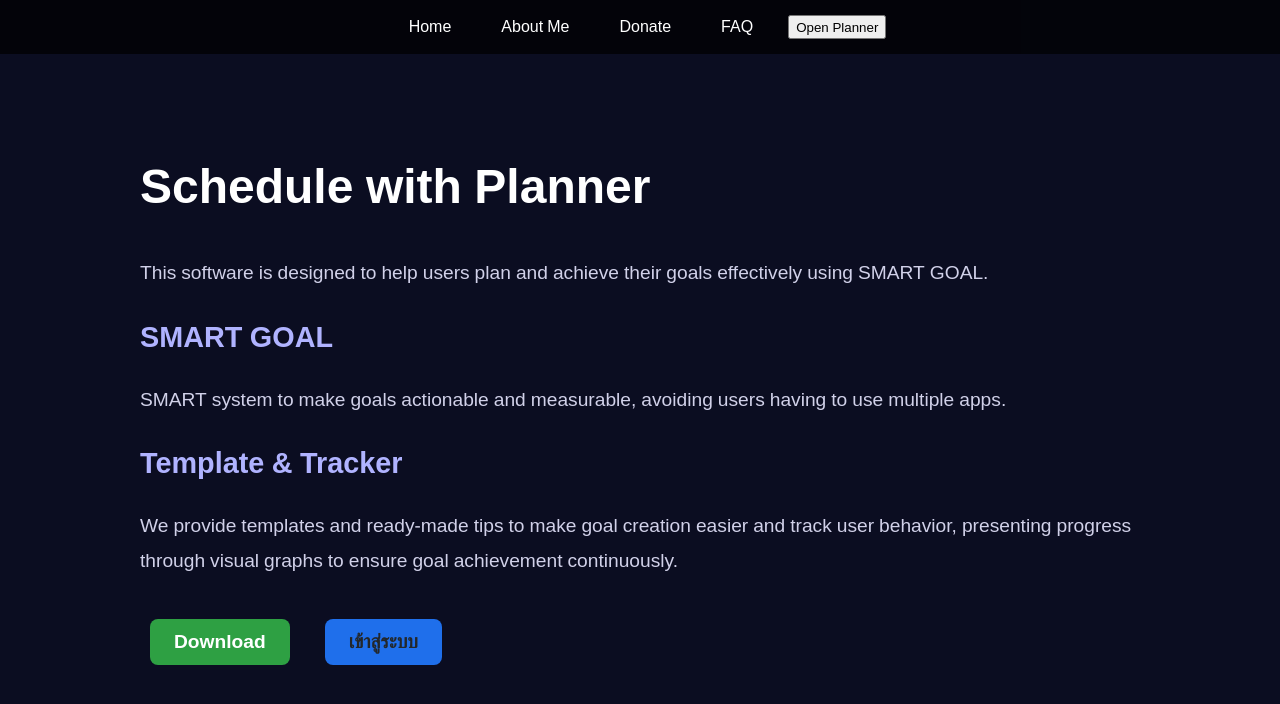
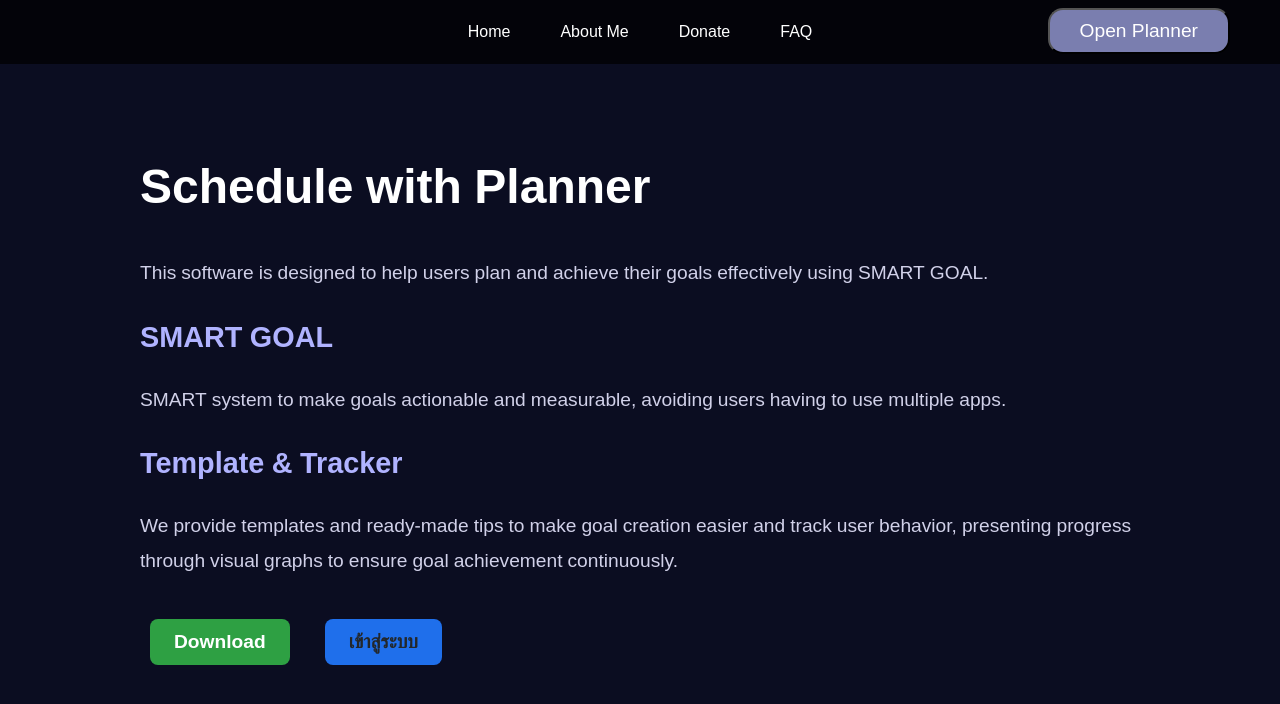
Before and after one commit to ikkyuuq/beplan, a React (Vite) app in the folder apps/web/: page / in a window 1280 px wide. Shown: the top 704 px of the page. Built offline with nearby package versions, Linux system fonts and the light colour scheme.

Commit message:
edit design button planner

```diff
--- a/apps/web/src/Home.css
+++ b/apps/web/src/Home.css
@@ -1,4 +1,3 @@
-/* ตั้งค่าสไตล์พื้นฐาน */
 body {
     font-family: "Noto Sans Thai", sans-serif;
     background-color: #0b0d21;
@@ -8,14 +7,13 @@ body {
     text-align: center;
   }
 
-  /* ส่วนของ Navbar */
   nav {
     position: fixed;
     top: 0;
     left: 0;
     width: 100%;
     background: rgba(0, 0, 0, 0.7);
-    padding: 15px 0;
+    padding: 20px 0;
     z-index: 1000;
   }
 
@@ -44,7 +42,6 @@ body {
     color: #5865f2;
   }
 
-  /* คอนเทนเนอร์หลักของ Home */
   .home-container {
     max-width: 1000px;
     margin: auto;
@@ -52,7 +49,6 @@ body {
     text-align: left;
   }
 
-  /* หัวข้อ */
   h1 {
     font-size: 3rem;
     color: #ffffff;
@@ -64,20 +60,29 @@ body {
     color: #b0b3ff;
   }
 
-  /* ข้อความเนื้อหา */
   p {
     font-size: 1.2rem;
     line-height: 1.8;
     color: #d1d1e9;
   }
 
-  /* ปุ่ม */
   .button-download {
     margin-top: 30px;
     display: flex;
     gap: 15px;
     justify-content: start;
   }
+
+.App-header button {
+    position: absolute;
+    top: 8px;
+    right: 50px;
+    font-size: 1.2rem;
+    padding: 10px 30px;
+    border-radius: 15px;
+    cursor: pointer;
+    transition: 0.3s;
+}
 
   .button-download button {
     font-size: 1.2rem;
@@ -87,6 +92,15 @@ body {
     border-radius: 25px;
     cursor: pointer;
     transition: 0.3s;
+  }
+
+  .App-header .start {
+    background-color: #7a7eaf;
+    color: white;
+  }
+
+  .App-header .start:hover {
+    background-color: #858888;
   }
 
   .button-download .Download {
@@ -107,7 +121,6 @@ body {
     background-color: #d1d1e9;
   }
 
-  /* เพิ่มพื้นหลังแบบ gradient */
   .hero-section {
     background: linear-gradient(to right, #1f1f41, #0b0d21);
     padding: 100px 20px;
```
